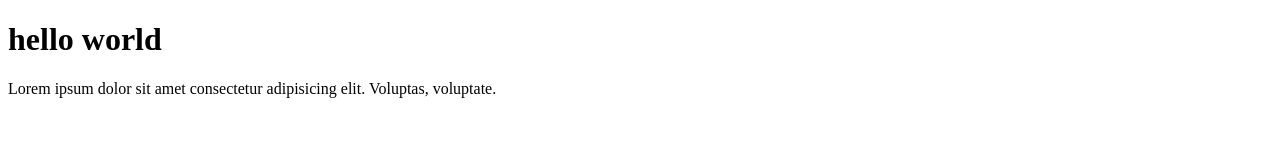
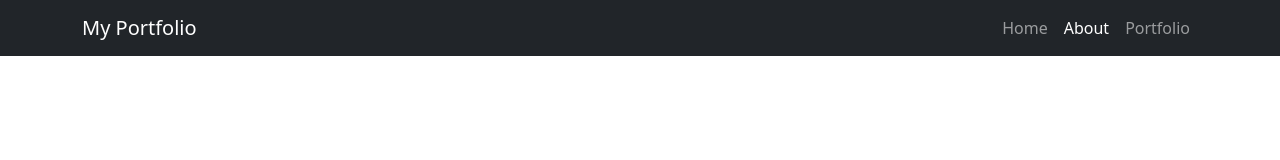
Before and after one commit to BeccaL135/webdev-labs, a plain HTML site: page about.html in a window 1280 px wide. Drawn offline with nearby package versions, Linux system fonts and the light colour scheme.

Commit message:
Added the navigation bar

```diff
--- a/about.html
+++ b/about.html
@@ -5,9 +5,31 @@
     <meta charset="UTF-8">
     <meta name="viewport" content="width=device-width, initial-scale=1.0">
     <title>Document</title>
+    <link href="https://cdn.jsdelivr.net/npm/bootstrap@5.3.2/dist/css/bootstrap.min.css" rel="stylesheet">
+
 </head>
 <body>
-    <h1>hello world</h1>
-    <p>Lorem ipsum dolor sit amet consectetur adipisicing elit. Voluptas, voluptate.</p>
+
+<header>
+  <nav class="navbar navbar-expand-lg navbar-dark bg-dark">
+    <div class="container">
+      <a class="navbar-brand" href="index.html">My Portfolio</a>
+
+      <button class="navbar-toggler" type="button" data-bs-toggle="collapse" data-bs-target="#navMenu">
+        <span class="navbar-toggler-icon"></span>
+      </button>
+
+      <div class="collapse navbar-collapse" id="navMenu">
+        <ul class="navbar-nav ms-auto">
+          <li class="nav-item"><a class="nav-link" href="index.html">Home</a></li>
+          <li class="nav-item"><a class="nav-link active" href="about.html">About</a></li>
+          <li class="nav-item"><a class="nav-link" href="portfolio.html">Portfolio</a></li>
+        </ul>
+      </div>
+    </div>
+  </nav>
+</header>
+<script src="https://cdn.jsdelivr.net/npm/bootstrap@5.3.2/dist/js/bootstrap.bundle.min.js"></script>
+
 </body>
 </html>
```
Also changed, not shown: index.html (+22 -1 lines), portfolio.html (+22 -2 lines).
